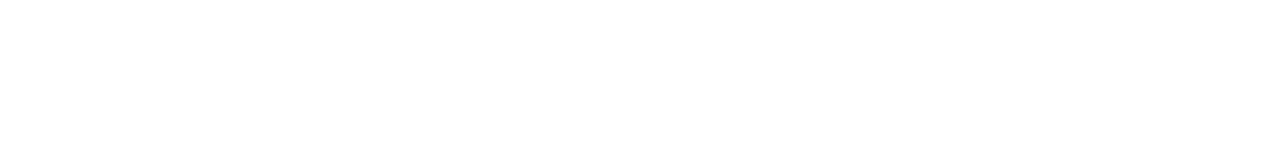
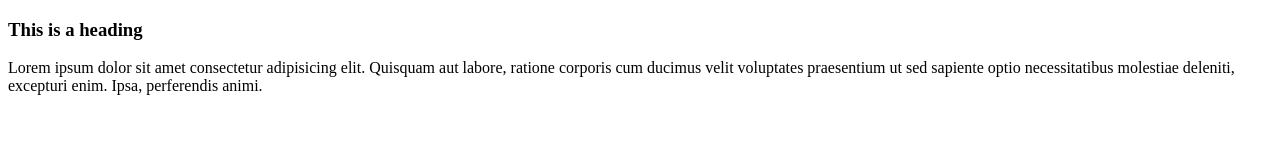
Before and after one commit to 1001hari/first-website-repo, a plain HTML site: page index.html in a window 1280 px wide. Drawn offline with Linux system fonts and the light colour scheme.

Commit message:
adding heading and also paragraph tag

```diff
--- a/index.html
+++ b/index.html
@@ -6,6 +6,9 @@
     <title>first github repository </title>
 </head>
 <body>
-
+    <h3>This is a heading</h3>
+    <p>
+        Lorem ipsum dolor sit amet consectetur adipisicing elit. Quisquam aut labore, ratione corporis cum ducimus velit voluptates praesentium ut sed sapiente optio necessitatibus molestiae deleniti, excepturi enim. Ipsa, perferendis animi.
+    </p>
 </body>
 </html>
```
